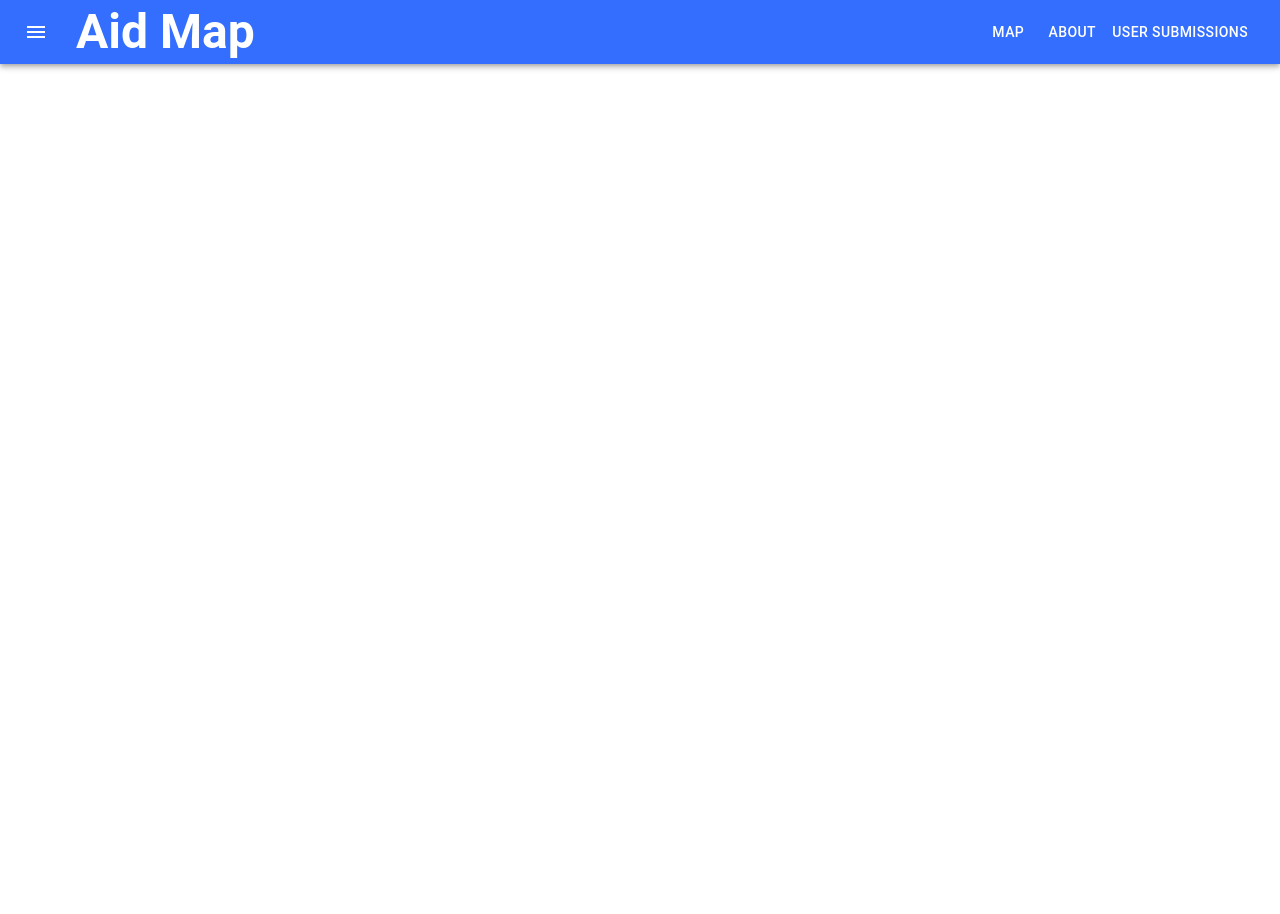
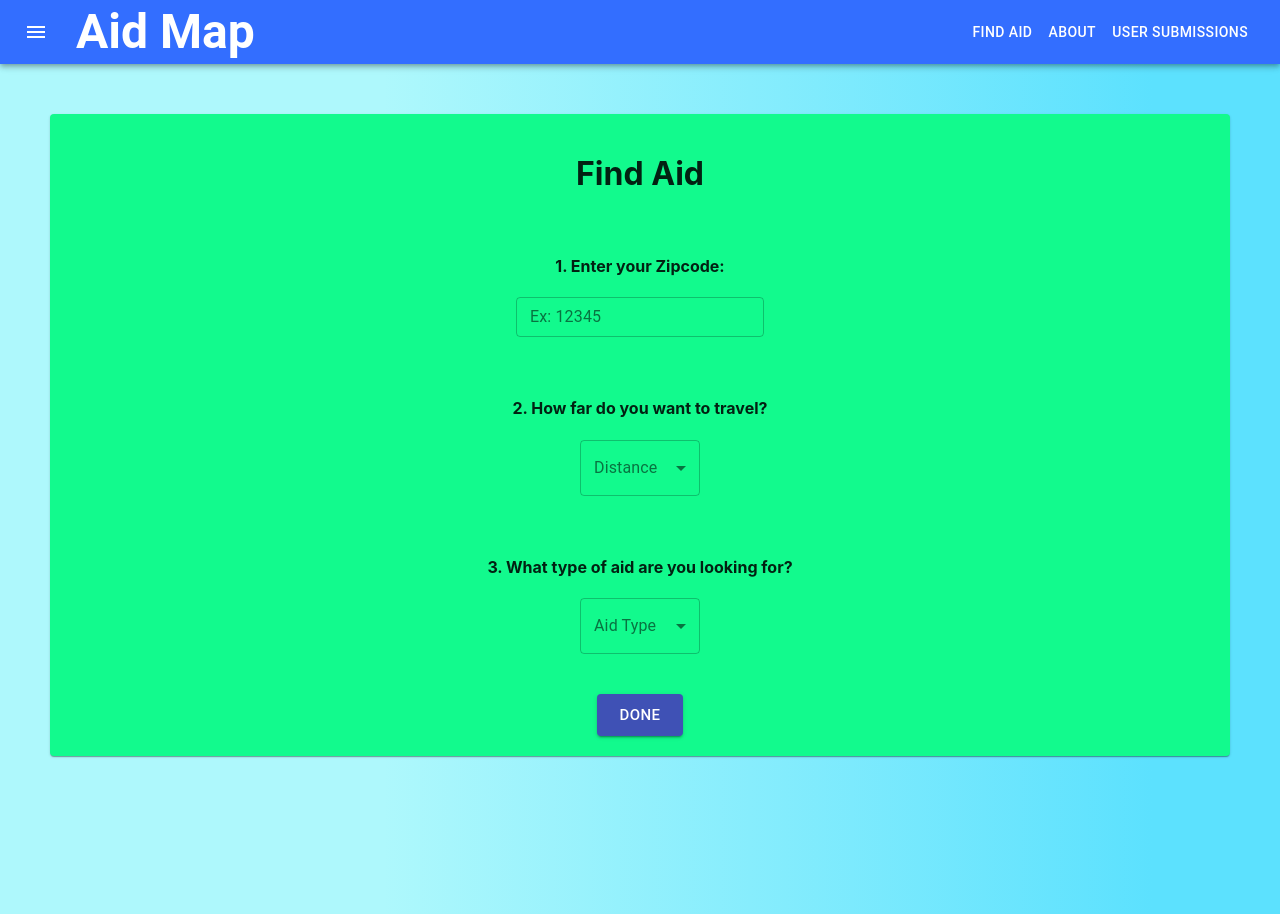
Before and after one commit to jennifer-s19/DNS2AidMap, a React (Create React App) app: page /findAid in a window 1280 px wide. Before the commit the page ends 800 px from the top, so only its background shows below. Built offline with nearby package versions, Linux system fonts and the light colour scheme.

Commit message:
Adding find aid page, basic textboxes and dropdowns

```diff
--- a/src/App.js
+++ b/src/App.js
@@ -1,10 +1,19 @@
 import React from "react";
-import "./App.css";
+import { makeStyles } from "@material-ui/core/styles";
 import AppHeader from "./AppHeader";
 
+const useStyles = makeStyles((theme) => ({
+  App: {
+    background: "linear-gradient(90deg, #AEF8FC 30%, #5CE1FE 90%)",
+    textAlign: "center",
+  },
+}));
+
 function App() {
+  const classes = useStyles();
+
   return (
-    <div className="App">
+    <div className={classes.App}>
       <AppHeader />
     </div>
   );
--- a/src/AppHeader.js
+++ b/src/AppHeader.js
@@ -9,6 +9,7 @@ import MenuIcon from "@material-ui/icons/Menu";
 import { BrowserRouter as Router, Link, Switch, Route } from "react-router-dom";
 import "./AppHeader";
 import HomePage from "./HomePage";
+import FindAid from "./FindAid";
 
 //import Map from "./Map";
 //import About from "./About";
@@ -84,8 +85,11 @@ export default function AppHeader() {
             </Typography>
           </Link>
           <div className={classes.buttons}>
-            <Link to="/map" style={{ textDecoration: "none", color: "#FFF" }}>
-              <Button color="inherit">Map</Button>
+            <Link
+              to="/findAid"
+              style={{ textDecoration: "none", color: "#FFF" }}
+            >
+              <Button color="inherit">Find Aid</Button>
             </Link>
             <Link to="/about" style={{ textDecoration: "none", color: "#FFF" }}>
               <Button color="inherit">About</Button>
@@ -104,10 +108,10 @@ export default function AppHeader() {
           <Route exact path="/">
             <HomePage />
           </Route>
-          {/* <Route exact path="/map">
-            <Map />
+          <Route exact path="/findAid">
+            <FindAid />
           </Route>
-          <Route path="/about">
+          {/* <Route path="/about">
             <About />
           </Route>
           <Route path="/userSubmission">
--- /dev/null
+++ b/src/FindAid.js
@@ -0,0 +1,124 @@
+import React, { useState } from "react";
+//import { getToken, simpleFetch } from "./api";
+import TextField from "@material-ui/core/TextField";
+import { makeStyles } from "@material-ui/core/styles";
+import Paper from "@material-ui/core/Paper";
+import Button from "@material-ui/core/Button";
+import Menu from "@material-ui/core/Menu";
+import MenuItem from "@material-ui/core/MenuItem";
+import FormHelperText from "@material-ui/core/FormHelperText";
+import FormControl from "@material-ui/core/FormControl";
+import Select from "@material-ui/core/Select";
+import InputLabel from "@material-ui/core/InputLabel";
+
+const useStyles = makeStyles((theme) => ({
+  findAidContainer: {
+    background: "linear-gradient(90deg, #AEF8FC 30%, #5CE1FE 90%)",
+    width: "auto",
+    height: "100vH",
+  },
+  zipcodeField: {},
+  zipcode: {},
+  distanceField: {},
+  aidTypeField: {},
+  paper: {
+    margin: 50,
+    height: "auto",
+    background: "#12FA8D",
+  },
+  formControl: {
+    minWidth: 120,
+  },
+}));
+
+export default function Map() {
+  const classes = useStyles();
+  const [distance, setDistance] = React.useState("");
+  const [aidType, setAidType] = React.useState("");
+
+  const handleChange = (event) => {
+    setDistance(event.target.value);
+  };
+
+  const handleClick = (event) => {
+    setAidType(event.target.value);
+  };
+
+  return (
+    <div className={classes.findAidContainer}>
+      <Paper className={classes.paper}>
+        <br></br>
+        <br></br>
+        <h1 style={{ marginTop: 0 }}>Find Aid</h1>
+        <br></br>
+        <div className={classes.zipcodeField}>
+          <h4>1. Enter your Zipcode: </h4>
+          <TextField
+            className={classes.zipcode}
+            label="Ex: 12345"
+            variant="outlined"
+            size="small"
+          />
+        </div>
+        <br></br>
+        <br></br>
+        <div className={classes.distanceField}>
+          <h4>2. How far do you want to travel?</h4>
+          <FormControl variant="outlined" className={classes.formControl}>
+            <InputLabel id="demo-simple-select-outlined-label">
+              Distance
+            </InputLabel>
+            <Select
+              labelId="demo-simple-select-outlined-label"
+              id="demo-simple-select-outlined"
+              value={distance}
+              onChange={handleChange}
+              label="Distance"
+            >
+              <MenuItem value={1}>1 mile</MenuItem>
+              <MenuItem value={2}>2 miles</MenuItem>
+              <MenuItem value={5}>5 miles</MenuItem>
+              <MenuItem value={10}>10 miles</MenuItem>
+              <MenuItem value={15}>15 miles</MenuItem>
+              <MenuItem value={20}>20 miles</MenuItem>
+              <MenuItem value={25}>25 miles</MenuItem>
+            </Select>
+          </FormControl>
+        </div>
+        <br></br>
+        <br></br>
+        <div className={classes.aidTypeField}>
+          <h4>3. What type of aid are you looking for?</h4>
+          <FormControl variant="outlined" className={classes.formControl}>
+            <InputLabel id="demo-simple-select-outlined-label">
+              Aid Type
+            </InputLabel>
+            <Select
+              labelId="demo-simple-select-outlined-label"
+              id="demo-simple-select-outlined"
+              value={aidType}
+              onChange={handleClick}
+              label="Aid Type"
+            >
+              <MenuItem value={1}>WiFi</MenuItem>
+              <MenuItem value={2}>HotSpots</MenuItem>
+              <MenuItem value={3}>Food Banks</MenuItem>
+            </Select>
+          </FormControl>
+        </div>
+        <br></br>
+        <br></br>
+        <Button
+          className={classes.doneButton}
+          size="large"
+          variant="contained"
+          color="primary"
+        >
+          Done
+        </Button>
+        <br></br>
+        <br></br>
+      </Paper>
+    </div>
+  );
+}
--- a/src/HomePage.js
+++ b/src/HomePage.js
@@ -3,10 +3,11 @@ import "./AppHeader";
 import { makeStyles } from "@material-ui/core/styles";
 import Button from "@material-ui/core/Button";
 import { BrowserRouter as Router, Link, Switch, Route } from "react-router-dom";
+import FindAid from "./FindAid";
 
 const useStyles = makeStyles((theme) => ({
   title: {
-    background: "linear-gradient(90deg, #FE6B8B 30%, #FF8E53 90%)",
+    background: "linear-gradient(90deg, #AEF8FC 30%, #5CE1FE 90%)",
     width: "auto",
     length: "auto",
     fontWeight: 600,
@@ -51,14 +52,14 @@ export default function Home() {
         <h1 className={classes.welcome}>Welcome to Aid Map!</h1>
         <h2>Follow the map to find your aid</h2>
         <br></br>
-        <Link to="/map" style={{ textDecoration: "none" }}>
+        <Link to="/findAid" style={{ textDecoration: "none" }}>
           <Button
             className={classes.linkButton}
             size="large"
             variant="contained"
             color="primary"
           >
-            Map
+            Find Aid
           </Button>
         </Link>
       </div>
@@ -112,11 +113,11 @@ export default function Home() {
         <br></br>
       </div>
       <div>
-        {/* <Switch>
-          <Route exact path="/map">
-            <Map />
+        <Switch>
+          <Route exact path="/findAid">
+            <FindAid />
           </Route>
-        </Switch> */}
+        </Switch>
       </div>
     </div>
   );
```
